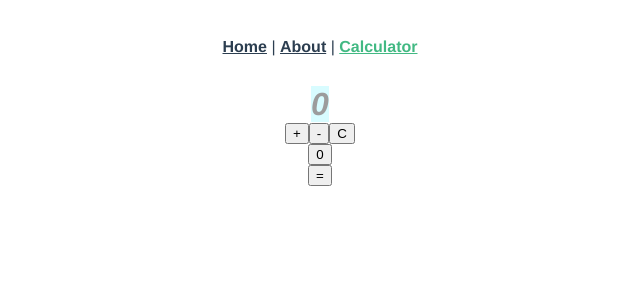
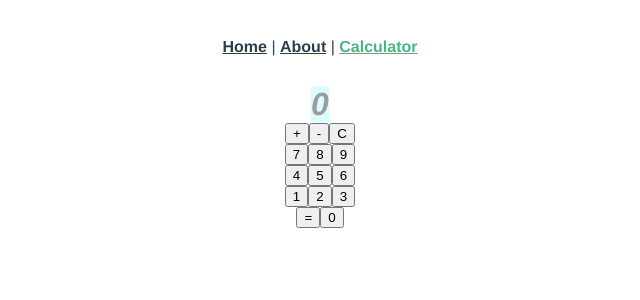
Before and after one commit to kagamirr0r/Vue, a Vue app: page /calculator in a window 1280 px wide. Shown: the top 300 px of the page, without its empty margins (320-960 px from the left). Built offline with nearby package versions, Linux system fonts and the light colour scheme.

Commit message:
何のために命をもううたん？

```diff
--- a/src/views/Calculator.vue
+++ b/src/views/Calculator.vue
@@ -11,11 +11,12 @@
       <FunctionButton func="-"/>
       <FunctionButton func="C"/>
     </div>
-    <div>
-      <NumberButton :number="0"/>
+    <div class="row" v-for="row in rows" :key="row">
+      <NumberButton v-for="number in row" :key="number" :number="number"/>
     </div>
     <div class="row">
       <FunctionButton :func="'='"/>
+      <NumberButton :number="0"/>
     </div>
   </div>
 </template>
```
